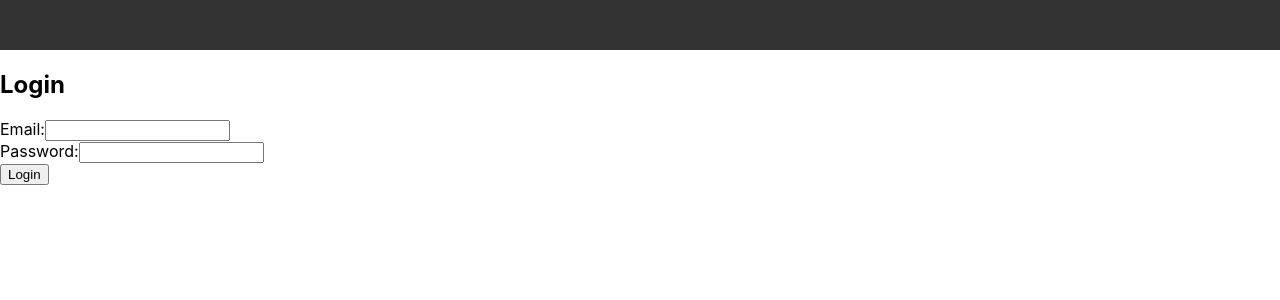
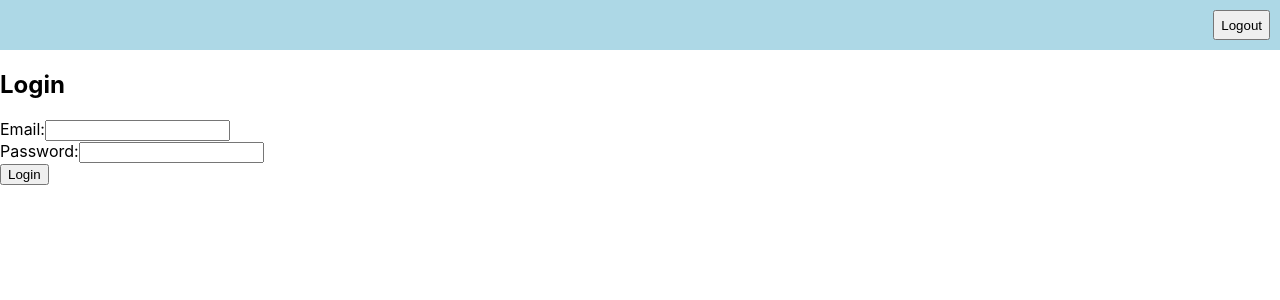
Before and after one commit to moviefan322/lms_frontend, a React (Vite) app: page /login in a window 1280 px wide. Shown: the top 300 px of the page. Built offline with nearby package versions, Linux system fonts and the light colour scheme.

Commit message:
updates AddPlayer functionality and adds logout button

```diff
--- a/src/components/Navbar.tsx
+++ b/src/components/Navbar.tsx
@@ -1,5 +1,27 @@
+import { logout } from "../features/auth/authSlice"
+import { useAppDispatch } from "../app/hooks"
+
 function Navbar() {
-  return <nav className="nav"></nav>
+  const dispatch = useAppDispatch()
+  return (
+    <nav style={styles.nav}>
+      <button style={styles.button} onClick={() => dispatch(logout())}>Logout</button>
+    </nav>
+  )
 }
 
 export default Navbar
+
+const styles = {
+  nav: {
+    height: "50px",
+    width: "100%",
+    backgroundColor: "lightblue",
+    display: "flex",
+    justifyContent: "flex-end",
+  },
+
+  button: {
+    margin: "10px",
+  },
+}
--- a/src/components/teams/AddPlayer.tsx
+++ b/src/components/teams/AddPlayer.tsx
@@ -1,6 +1,5 @@
 import { useState } from "react"
 import { useCreatePlayerMutation } from "../../features/player/playerApiSlice"
-import { useCreateUserMutation } from "../../features/auth/authApiSlice"
 import { useErrorHandling } from "../../hooks/useErrorHandling"
 
 interface AddPlayerProps {
@@ -15,23 +14,16 @@ const AddPlayer = ({ sendRes }: AddPlayerProps) => {
     useCreatePlayerMutation()
   const errorMessage = useErrorHandling(error as any)
 
-  const [addUser] = useCreateUserMutation()
-
   const handleAddPlayer = async () => {
     try {
       const res = await addPlayer({
         name,
+        email,
         is_active: true,
       }).unwrap()
       console.log("Player added:", res)
 
       sendRes(res.id)
-      const res2 = await addUser({
-        email,
-        password: "default",
-        name,
-      }).unwrap()
-      console.log("User added:", res2)
 
       setName("")
       setEmail("")
--- a/src/main.tsx
+++ b/src/main.tsx
@@ -3,6 +3,7 @@ import { createRoot } from "react-dom/client"
 import { Provider } from "react-redux"
 import App from "./App"
 import { store } from "./app/store"
+import Navbar from "./components/Navbar"
 import "./index.css"
 
 const container = document.getElementById("root")
@@ -13,6 +14,7 @@ if (container) {
   root.render(
     <React.StrictMode>
       <Provider store={store}>
+        <Navbar />
         <App />
       </Provider>
     </React.StrictMode>,
```
